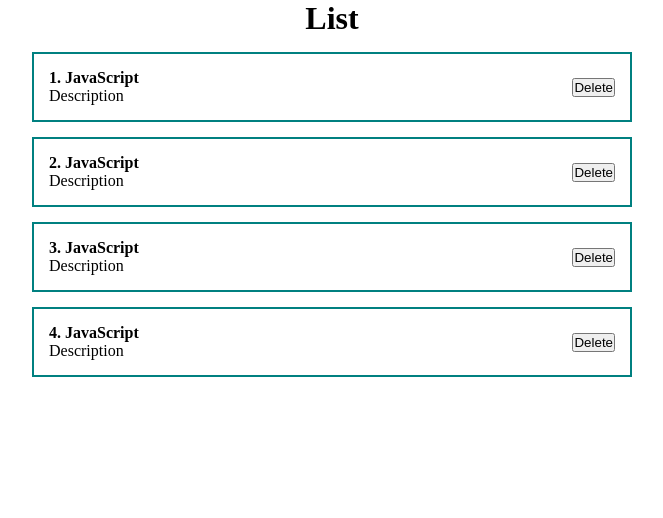
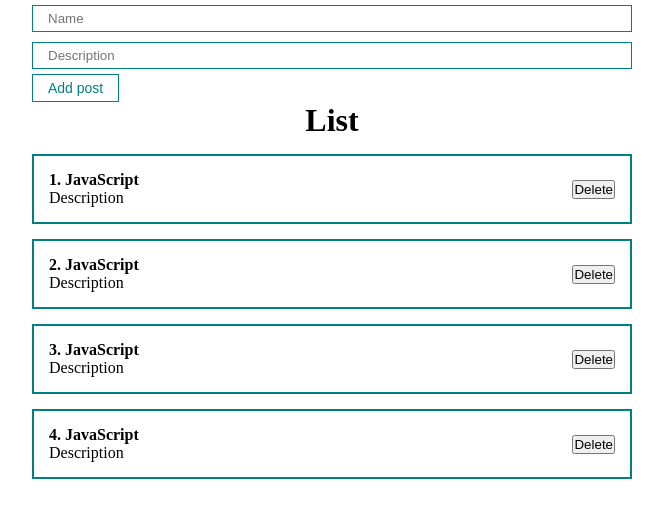
Before and after one commit to moroz-art-dev/course-full, a React (Create React App) app: page / in a window 1280 px wide. Shown: the top 518 px of the page, without its empty margins (308-971 px from the left). Built offline with nearby package versions, Linux system fonts and the light colour scheme.

Commit message:
UI, Controlled components

```diff
--- a/src/App.js
+++ b/src/App.js
@@ -1,6 +1,8 @@
 import React, {useState} from "react";
 import './styles/App.css'
 import PostList from "./components/PostList";
+import MyButton from "./components/UI/button/MyButton";
+import MyInput from "./components/UI/input/MyInput";
 
 function App() {
     const [post, setPost] = useState([
@@ -9,8 +11,23 @@
         {id: 3, title: 'JavaScript', body: 'Description'},
         {id: 4, title: 'JavaScript', body: 'Description'}
     ])
+    const [title, setTitle] = useState('')
+    const addNewPost = (event) => {
+        event.preventDefault()
+    }
+
     return (
         <div className="App">
+            <form>
+                <MyInput
+                    value={title}
+                    onChange={event => setTitle(event.target.value)}
+                    type="text"
+                    placeholder="Name"
+                />
+                <MyInput type="text" placeholder="Description"/>
+                <MyButton onClick={addNewPost}>Add post</MyButton>
+            </form>
             <PostList post={post} title={'List'}/>
         </div>
     )
--- /dev/null
+++ b/src/components/UI/button/MyButton.jsx
@@ -0,0 +1,12 @@
+import React from 'react';
+import classes from "./MyButton.module.css";
+
+const MyButton = ({children, ...props}) => {
+    return (
+        <button {...props} className={classes.myBtn}>
+            {children}
+        </button>
+    );
+};
+
+export default MyButton;
--- /dev/null
+++ b/src/components/UI/button/MyButton.module.css
@@ -0,0 +1,8 @@
+.myBtn {
+    padding: 5px 15px;
+    color: teal;
+    font-size: 14px;
+    background: transparent;
+    border: 1px solid teal;
+    cursor: pointer;
+}
--- /dev/null
+++ b/src/components/UI/input/MyInput.jsx
@@ -0,0 +1,10 @@
+import React from 'react';
+import classes from "./MyInput.module.css";
+
+const MyInput = (props) => {
+    return (
+        <input className={classes.myInput} {...props}/>
+    );
+};
+
+export default MyInput;
--- /dev/null
+++ b/src/components/UI/input/MyInput.module.css
@@ -0,0 +1,6 @@
+.myInput {
+    width: 100%;
+    padding: 5px 15px;
+    margin: 5px 0;
+    border: 1px solid teal;
+}
```
